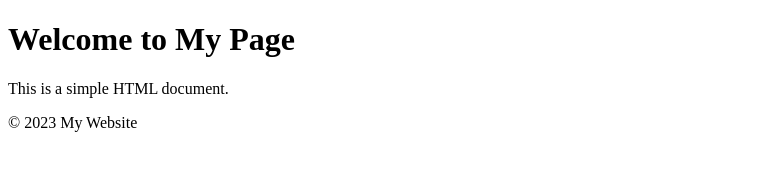
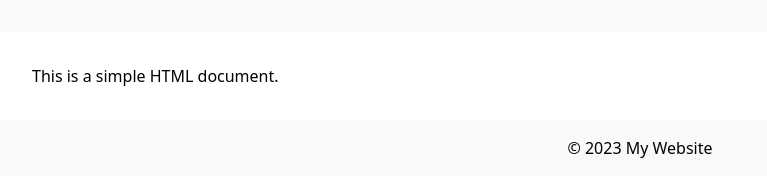
Before and after one commit to pcode99/telwincss, a plain HTML site: page index.html in a window 1280 px wide. Shown: the whole page, without its empty margins (0-767 px from the left). Drawn offline with nearby package versions, Linux system fonts and the light colour scheme.

Commit message:
recannect

```diff
--- a/index.html
+++ b/index.html
@@ -4,13 +4,42 @@
     <meta charset="UTF-8">
     <meta name="viewport" content="width=device-width, initial-scale=1.0">
     <title>Document</title>
+           <script src="https://cdn.jsdelivr.net/npm/@tailwindcss/browser@4"></script>
+    <link href="https://cdn.jsdelivr.net/npm/tailwindcss@2.2.19/dist/tailwind.min.css" rel="stylesheet">
+    <link rel="stylesheet" href="styles.css">
+    <script src="script.js" defer></script>
+    <link rel="icon" href="favicon.ico" type="image/x-icon">
+    <meta name="description" content="A simple HTML document with Tailwind CSS and JavaScript.">
+    <meta name="keywords" content="HTML, Tailwind CSS, JavaScript">
+    <meta name="author" content="Your Name">
+    <meta http-equiv="X-UA-Compatible" content="IE=edge">
+    <meta name="theme-color" content="#ffffff">
+    <link rel="apple-touch-icon" href="apple-touch-icon.png">
+    <link rel="manifest" href="manifest.json">
+    <link rel="stylesheet" href="https://cdnjs.cloudflare.com/ajax/libs/font-awesome/5.15.3/css/all.min.css">
+    <link rel="preconnect" href="https://fonts.googleapis.com">
+    <link rel="preconnect" href="https://fonts.gstatic.com" crossorigin>
+    <link href="https://fonts.googleapis.com/css2?family=Roboto:wght@400;700&display=swap" rel="stylesheet">
+    <style>
+        body {
+            font-family: 'Roboto, sans-serif;
+        }
+        header, footer {
+            background-color: #f8f9fa;
+            padding: 1rem;
+            text-align: center;
+        }
+        main {
+            padding: 2rem;
+        }
+        </style>
 </head>
 <body>
     <header>
 
     </header>
     <main>
-        <h1>Welcome to My Page</h1>
+        <h1 Welcome to My Page</h1>
         <p>This is a simple HTML document.</p>
         </main>
 
```
